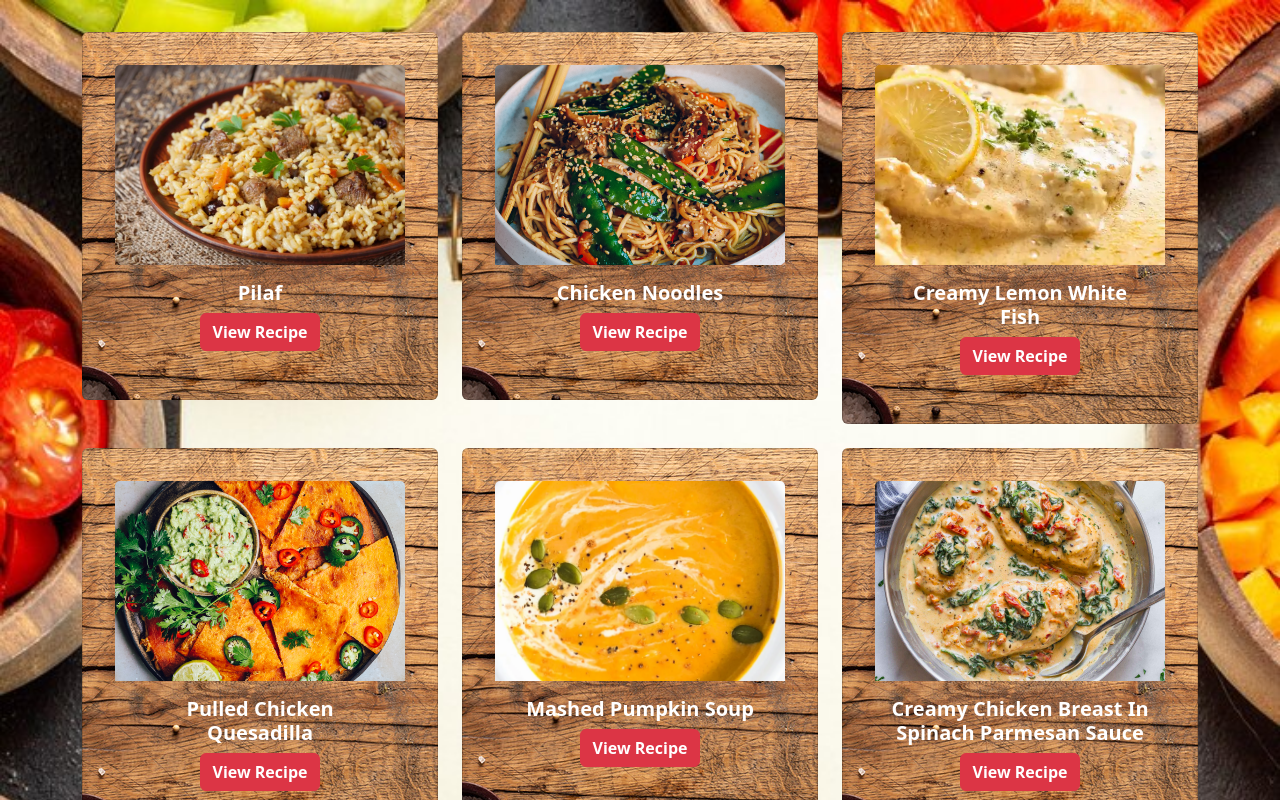
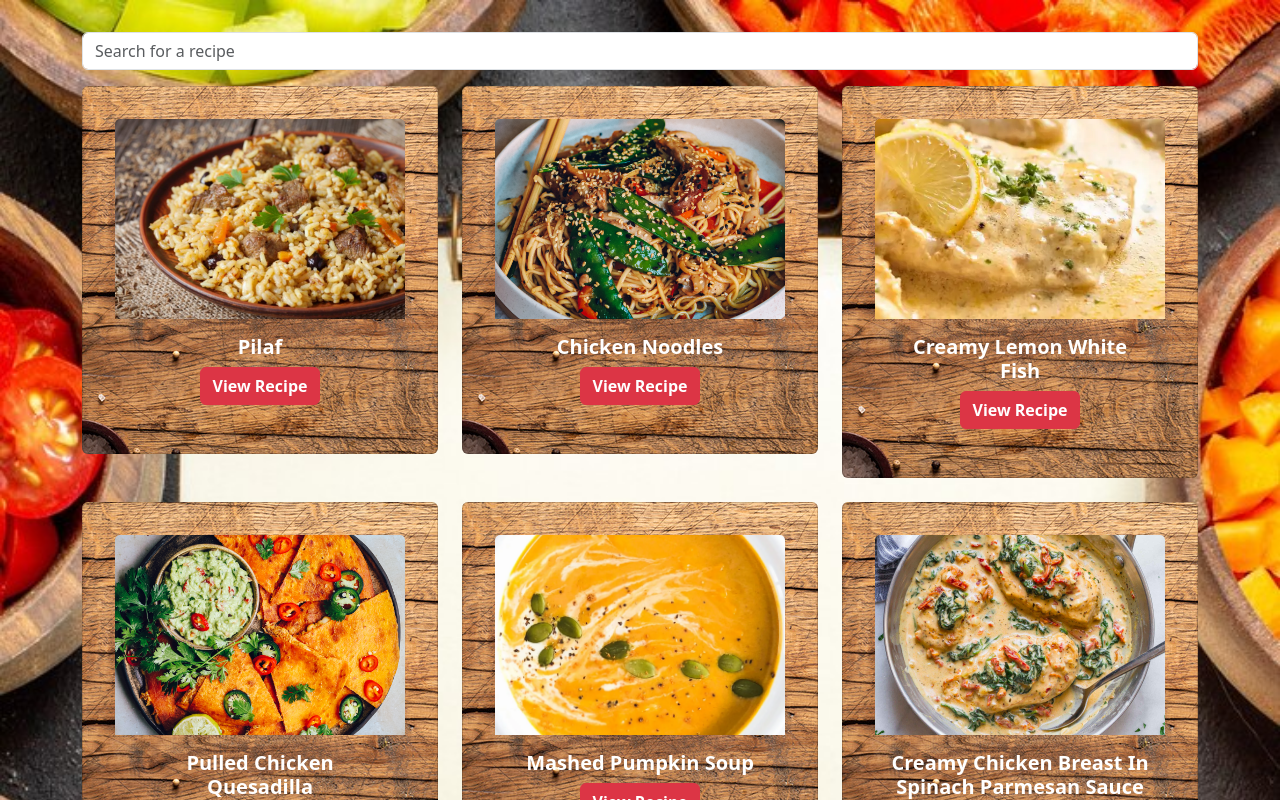
Before and after one commit to lukas-anci/recipe-app, a React (Vite) app: page / in a window 1280 px wide. Shown: the top 800 px of the page. Built offline with nearby package versions, Linux system fonts and the light colour scheme.

Commit message:
Add searchbar

```diff
--- a/src/App.tsx
+++ b/src/App.tsx
@@ -1,17 +1,41 @@
 import './App.css';
 import '../src/scss/styles.scss';
-import { BrowserRouter as Router, Route, Switch } from 'react-router-dom';
+import {
+  BrowserRouter as Router,
+  Route,
+  Switch,
+  useHistory,
+} from 'react-router-dom';
 import RecipeCard from './Components/RecipeCard';
 import RecipeDetail from './Components/RecipeDetail';
 import { recipeData } from './recipeData';
+import { useState, useEffect } from 'react';
+import { Recipe } from './Interface/IRecipe';
+import SearchBar from './Components/SearchBar';
+
 function App() {
+  const [searchResults, setSearchResults] = useState<Recipe[]>(recipeData);
+
+  const history = useHistory();
+
+  useEffect(() => {
+    console.log(history);
+  });
+
+  const handleSearch = (searchTerm: string) => {
+    const results = recipeData.filter((recipe) =>
+      recipe.name.toLowerCase().includes(searchTerm.toLowerCase())
+    );
+    setSearchResults(results);
+  };
   return (
     <Router>
       <div className="container">
         <Switch>
           <Route path="/" exact>
+            <SearchBar onSearch={handleSearch} />
             <div className="row justify-content-center justify-content-md-center text-center">
-              {recipeData.map((recipe) => (
+              {searchResults.map((recipe) => (
                 <div key={recipe.id} className="col-md-4 mb-4">
                   <RecipeCard
                     id={recipe.id}
--- /dev/null
+++ b/src/Components/SearchBar.tsx
@@ -0,0 +1,29 @@
+import React, { useState } from 'react';
+
+interface SearchBarProps {
+  onSearch: (searchTerm: string) => void;
+}
+
+function SearchBar({ onSearch }: SearchBarProps) {
+  const [searchTerm, setSearchTerm] = useState('');
+
+  const handleInputChange = (e: React.ChangeEvent<HTMLInputElement>) => {
+    const value = e.target.value;
+    setSearchTerm(value);
+    onSearch(value);
+  };
+
+  return (
+    <div className="input-group mb-3">
+      <input
+        type="text"
+        className="form-control"
+        placeholder="Search for a recipe"
+        value={searchTerm}
+        onChange={handleInputChange}
+      />
+    </div>
+  );
+}
+
+export default SearchBar;
```
